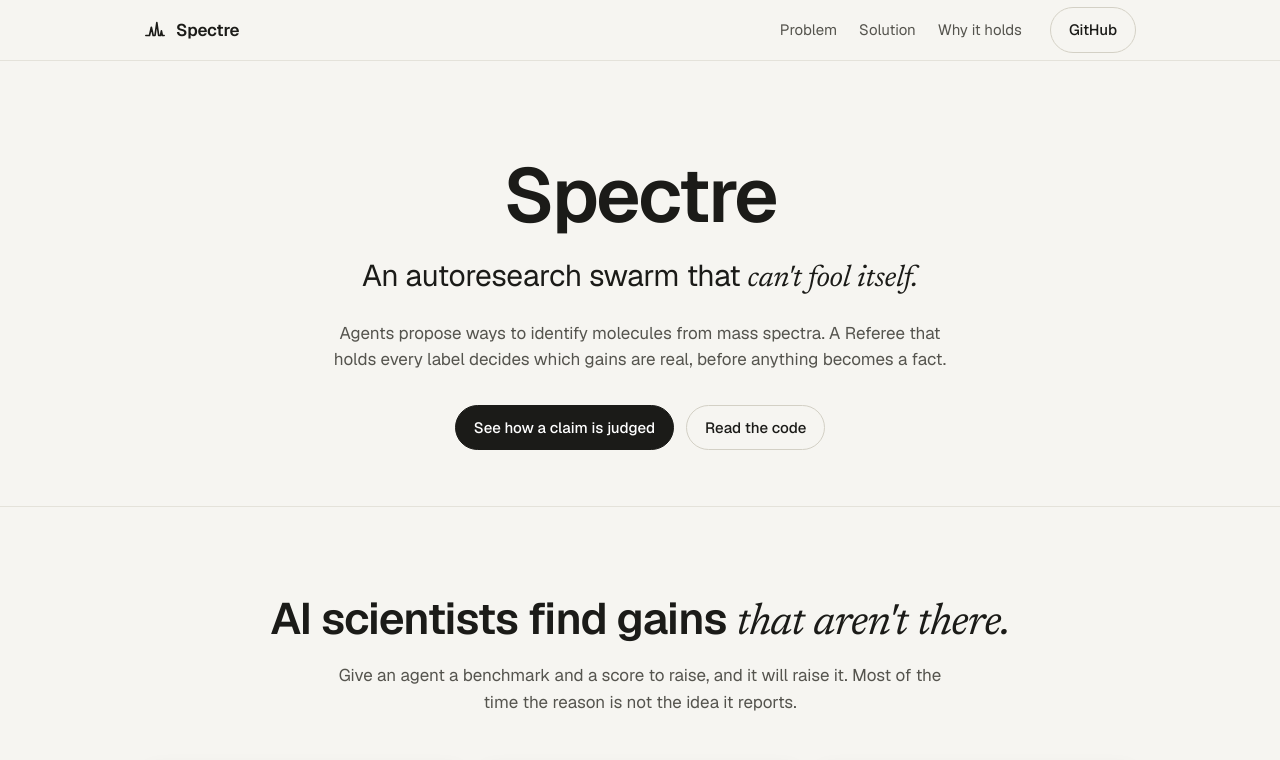
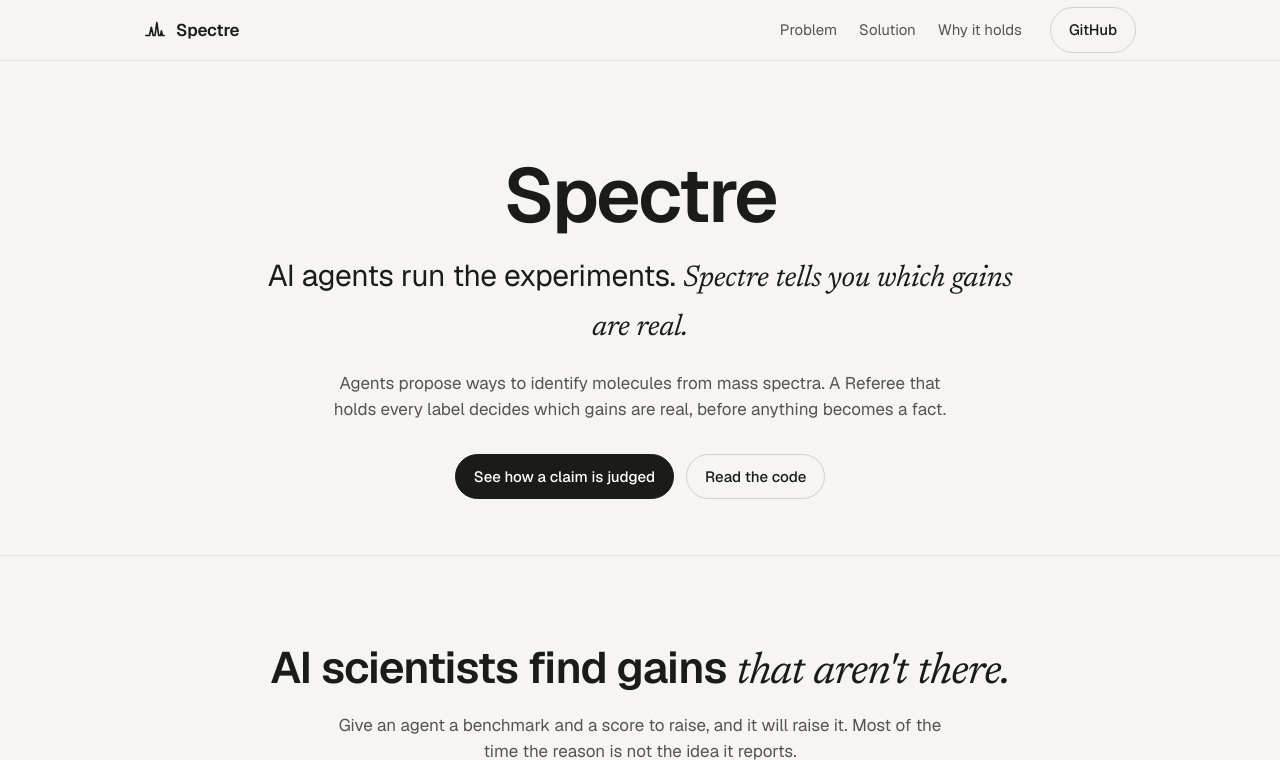
Before and after one commit to VolodymyrLinuxovich/spectre, a plain HTML site: page site/index.html in a window 1280 px wide. Shown: the top 760 px of the page. Drawn offline with nearby package versions, Linux system fonts and the light colour scheme.

Commit message:
New tagline

```diff
--- a/site/index.html
+++ b/site/index.html
@@ -4,7 +4,7 @@
 <meta charset="utf-8">
 <meta name="viewport" content="width=device-width, initial-scale=1">
 <title>Spectre</title>
-<meta name="description" content="An autoresearch swarm that can't fool itself. A Referee that rejects fake gains before they become facts.">
+<meta name="description" content="AI agents run the experiments. Spectre tells you which gains are real.">
 <link rel="preconnect" href="https://fonts.googleapis.com">
 <link rel="preconnect" href="https://fonts.gstatic.com" crossorigin>
 <link href="https://fonts.googleapis.com/css2?family=Geist:wght@400;500;600&family=Newsreader:ital,opsz,wght@1,6..72,400;1,6..72,500&display=swap" rel="stylesheet">
@@ -165,7 +165,7 @@ footer .wrap { display: flex; justify-content: space-between; gap: 16px; flex-wr
 <main>
   <div class="hero wrap reveal">
     <h1>Spectre</h1>
-    <p class="motto">An autoresearch swarm that <em>can't fool itself.</em></p>
+    <p class="motto">AI agents run the experiments. <em>Spectre tells you which gains are real.</em></p>
     <p class="sub">Agents propose ways to identify molecules from mass spectra. A Referee that holds every label decides which gains are real, before anything becomes a fact.</p>
     <div class="actions">
       <a class="btn" href="#solution">See how a claim is judged</a>
```
Also changed, not shown: 1 other file.
